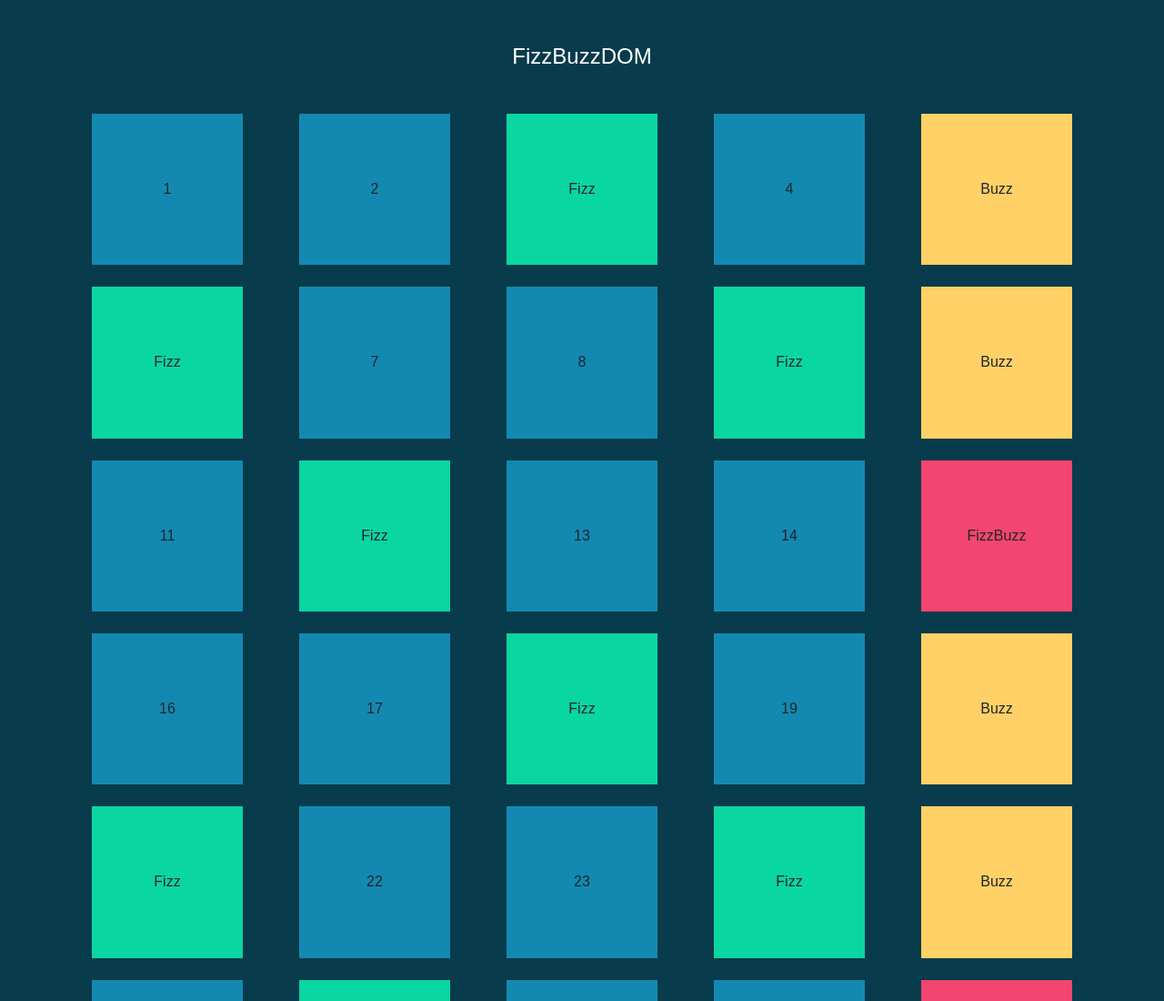
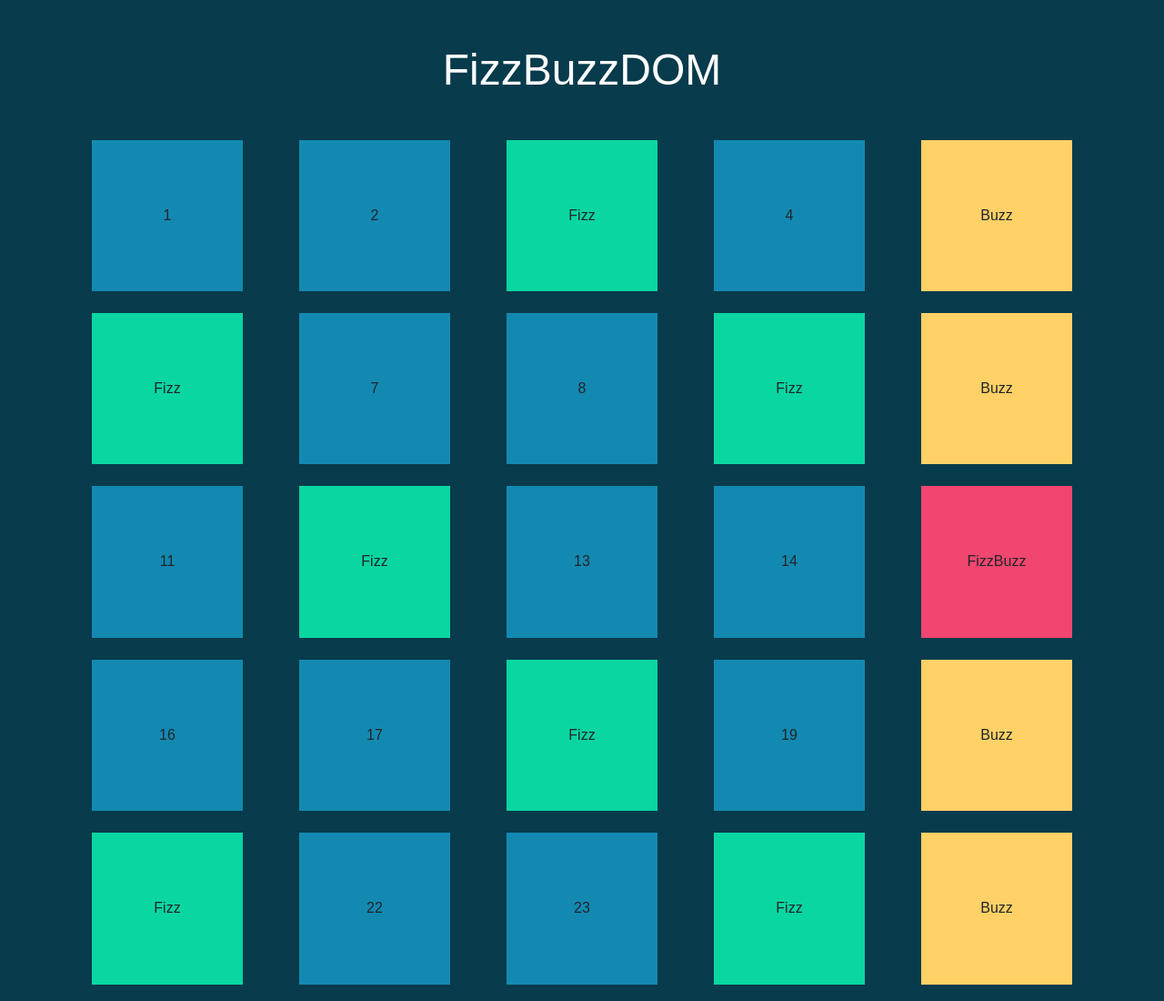
Before and after one commit to luishs0/js-fizzbuzz, a plain HTML site: page index.html in a window 1280 px wide. Shown: the top 1100 px of the page at 91% size. Drawn offline with nearby package versions, Linux system fonts and the light colour scheme.

Commit message:
tittolo piu grande

```diff
--- a/css/style.css
+++ b/css/style.css
@@ -7,7 +7,7 @@ body {
 
 h1 {
     color: white;
-    font-size: 1.5rem;
+    font-size: 3rem;
 }
 
 span {
```
